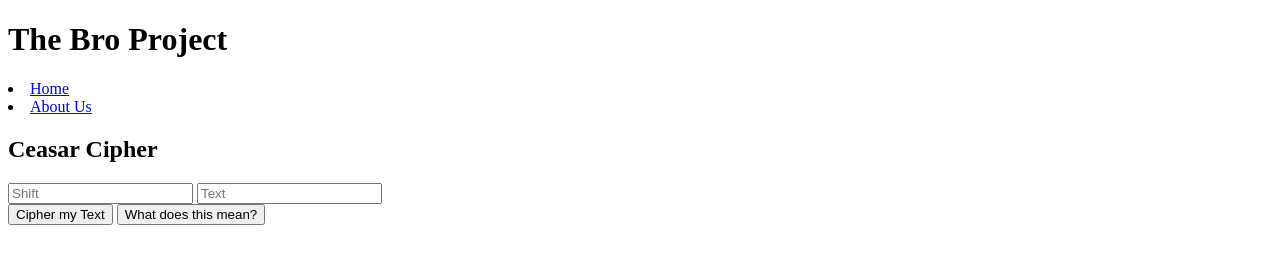
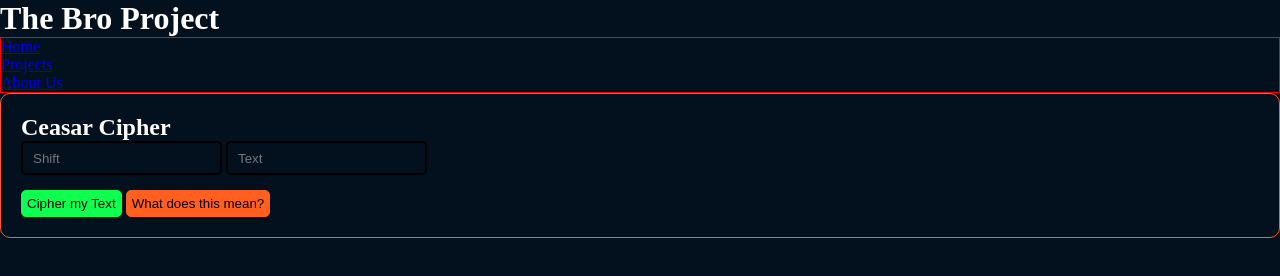
Before and after one commit to DiWalrus42/bro_project, a plain HTML site: page web_page/pages/projects/ceaser-cipher.html in a window 1280 px wide. Drawn offline with Linux system fonts and the light colour scheme.

Commit message:
modified css file

```diff
--- a/web_page/pages/projects/ceaser-cipher.html
+++ b/web_page/pages/projects/ceaser-cipher.html
@@ -4,8 +4,8 @@
 <head>
     <meta charset="UTF-8">
     <meta name="viewport" content="width=device-width, initial-scale=1.0">
-    <script src="./src/js/hs_custom.js"></script>
-    <link rel="stylesheet" href="./src/css/hs_custom.css">
+    <script src="../../src/js/hs_custom.js"></script>
+    <link rel="stylesheet" href="../../src/css/hs_custom.css">
     <title>The Bro Project</title>
 </head>
 
@@ -14,8 +14,11 @@
         <h1 class="temp_title">The Bro Project</h1>
     </header>
     <nav class="main_nav">
-        <li><a href="../../index.html">Home</a></li>
-        <li><a href="../about_us.html">About Us</a></li>
+        <ul class="hs_nav_links">
+            <li><a href="../../index.html">Home</a></li>
+            <li><a href="../projects.html">Projects</a></li>
+            <li><a href="../about_us.html">About Us</a></li>
+        </ul>
     </nav>
     <section class="hs_ceasar_cipher">
         <h2 class="prj_title">Ceasar Cipher</h2>
@@ -25,8 +28,8 @@
                 <input type="text" class="hs_text_box" id="cipher_text" placeholder="Text">
             </div>
             <div class="cipher_btn_container">
-                <button class="hs_cipher_btn" id="btn_cipher" onClick="hs_cipherItOut()">Cipher my Text</button>
-                <button class="hs_cipher_btn" id="btn_cipher" onClick="hs_decipherIt()">What does this mean?</button>
+                <button class="hs_cipher_btn hs_cipher" id="btn_cipher" onClick="hs_cipherItOut()">Cipher my Text</button>
+                <button class="hs_cipher_btn hs_decipher" id="btn_cipher" onClick="hs_decipherIt()">What does this mean?</button>
             </div>
             <div class="hs_cipher_output">
                 <p id="cipher_out" class="hs_cipher_result"></p>
--- a/web_page/src/css/hs_custom.css
+++ b/web_page/src/css/hs_custom.css
@@ -0,0 +1,56 @@
+* {
+    padding: 0;
+    margin: 0;
+    transition: all ease 0.3s;
+}
+
+body {
+    background-color: #03111f;
+    color: #fff;
+    height: 100vh;
+}
+
+.main_nav {
+    border: 1px solid red;
+}
+
+.main_nav .nav_links {
+    display: inline-block;
+}
+
+.hs_cipher_input {
+    padding-bottom: 15px;
+}
+
+.hs_text_box {
+    background-color: transparent;
+    border: 2px solid #000;
+    border-radius: 5px;
+    height: 30px;
+    padding: 0 10px;
+    color: #fff;
+}
+
+.hs_ceasar_cipher {
+    border: 1px solid #FF5F1F;
+    border-radius: 10px;
+    padding: 20px;
+}
+
+.hs_cipher_btn {
+    padding: 5px;
+    border-radius: 5px;
+    background-color: #0FFF50;
+    border: 1px solid;
+    border-color: #0fff50;
+}
+
+.hs_decipher {
+    background-color: #FF5F1F;
+    border-color: #FF5F1F;
+}
+
+.hs_cipher_btn:hover {
+    background-color: transparent;
+    color: #fff;
+}
```
